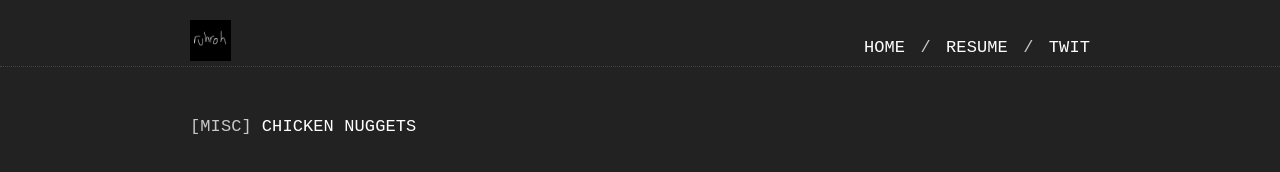
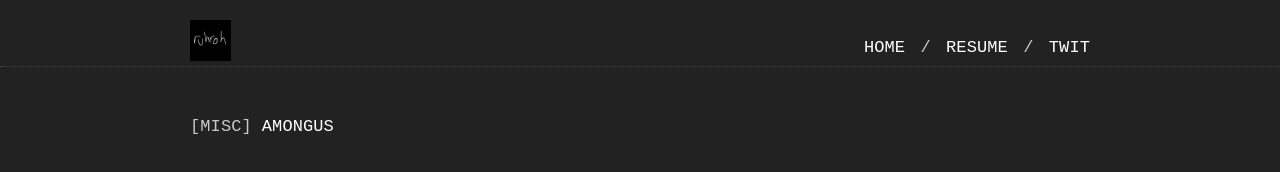
Before and after one commit to egg-o/egg-o.github.io, a website: page index.html in a window 1280 px wide. Drawn offline with Linux system fonts and the light colour scheme; a web font is replaced by a local one.

Commit message:
link accuracy

```diff
--- a/index.html
+++ b/index.html
@@ -89,7 +89,7 @@
             <ul>
                 <li>
                     <a href="Pages/chickenNuggies.html">
-                        <span class="tag">[MISC]</span><span>CHICKEN NUGGETS</span>
+                        <span class="tag">[MISC]</span><span>AMONGUS</span>
                     </a>
                 </li>
 
```
